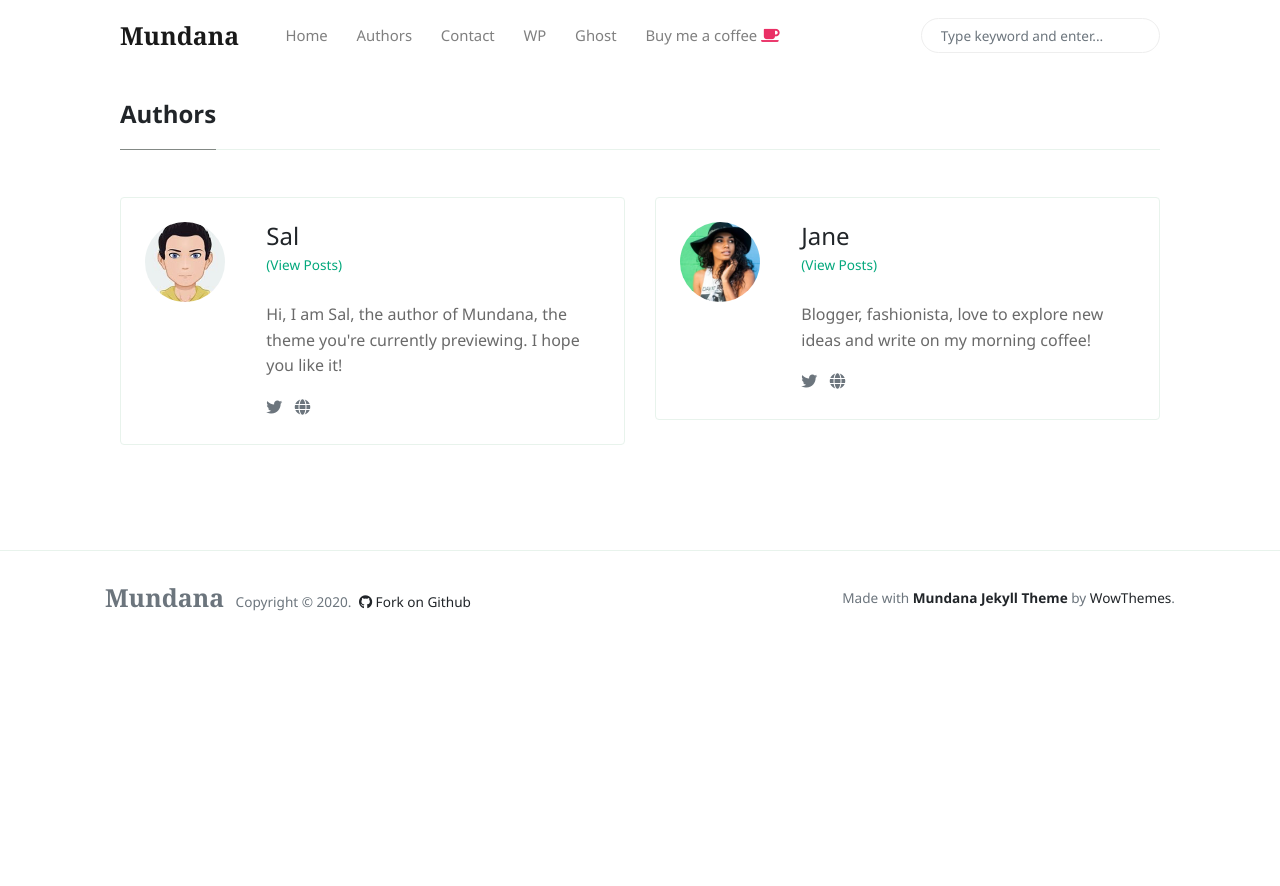
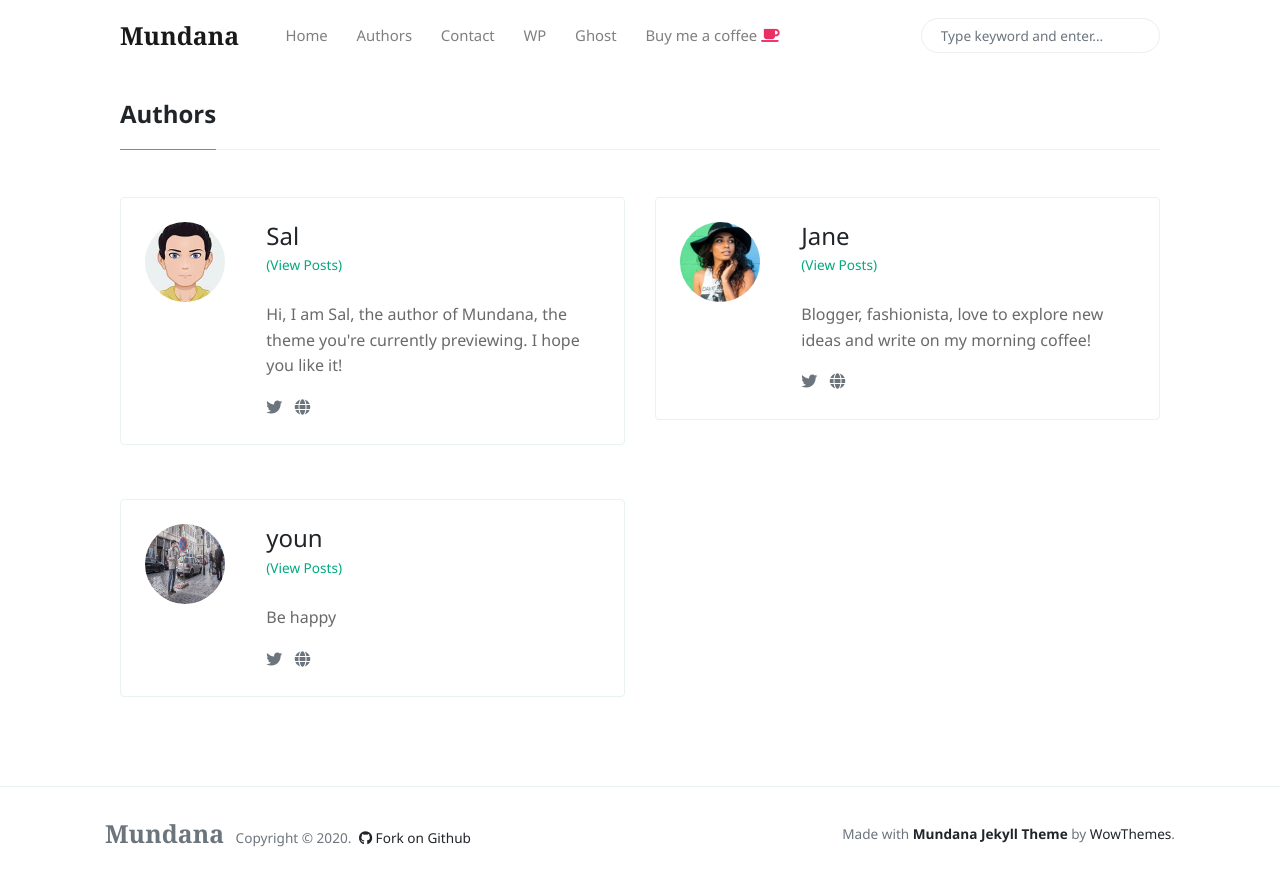
Before and after one commit to mbyun1420/mbyun1420.github.com, a Jekyll site: the page built from _pages/authors-list.html, in a window 1280 px wide. Shown: the top 886 px of the page. Built offline with Jekyll 4.4.1, drawn with Linux system fonts in a browser that asks for light colours; nearby versions of some CDN libraries.

Commit message:
_config 파일 수정
-author 추가

```diff
--- a/_config.yml
+++ b/_config.yml
@@ -5,7 +5,7 @@ logo: 'assets/images/logo.png'
 favicon: 'assets/images/favicon.ico'
 baseurl: ''
 disqus: 'demowebsite'
-email: 'wowthemesnet@gmail.com'
+email: 'mbyun1420@gmail.com'
 mailchimp-list: 'https://wowthemes.us11.list-manage.com/subscribe/post?u=8aeb20a530e124561927d3bd8&amp;id=8c3d2d214b'
 
 include: ["_pages"]
@@ -35,6 +35,15 @@ authors:
       email:          fakemail@gmail.com
       twitter:        https://twitter.com/wowthemesnet
 
+    youn:
+      name:           youn
+      site:
+      avatar:         /assets/images/profile_author_youn.jpg
+      bio:            "Be happy"
+      email:          mbyun1420@gmail.com
+
+
+
 # Defaults
 defaults:
 
--- a/index.html
+++ b/index.html
@@ -5,7 +5,6 @@ pagination:
     enabled: true
 description: "Modified jekyll theme by Youn."
 ---
-
 <!-- Header : title, description 수정 -->
 <div class="container">
 
```
Also changed, not shown: assets/images/profile_author_youn.jpg (added).
